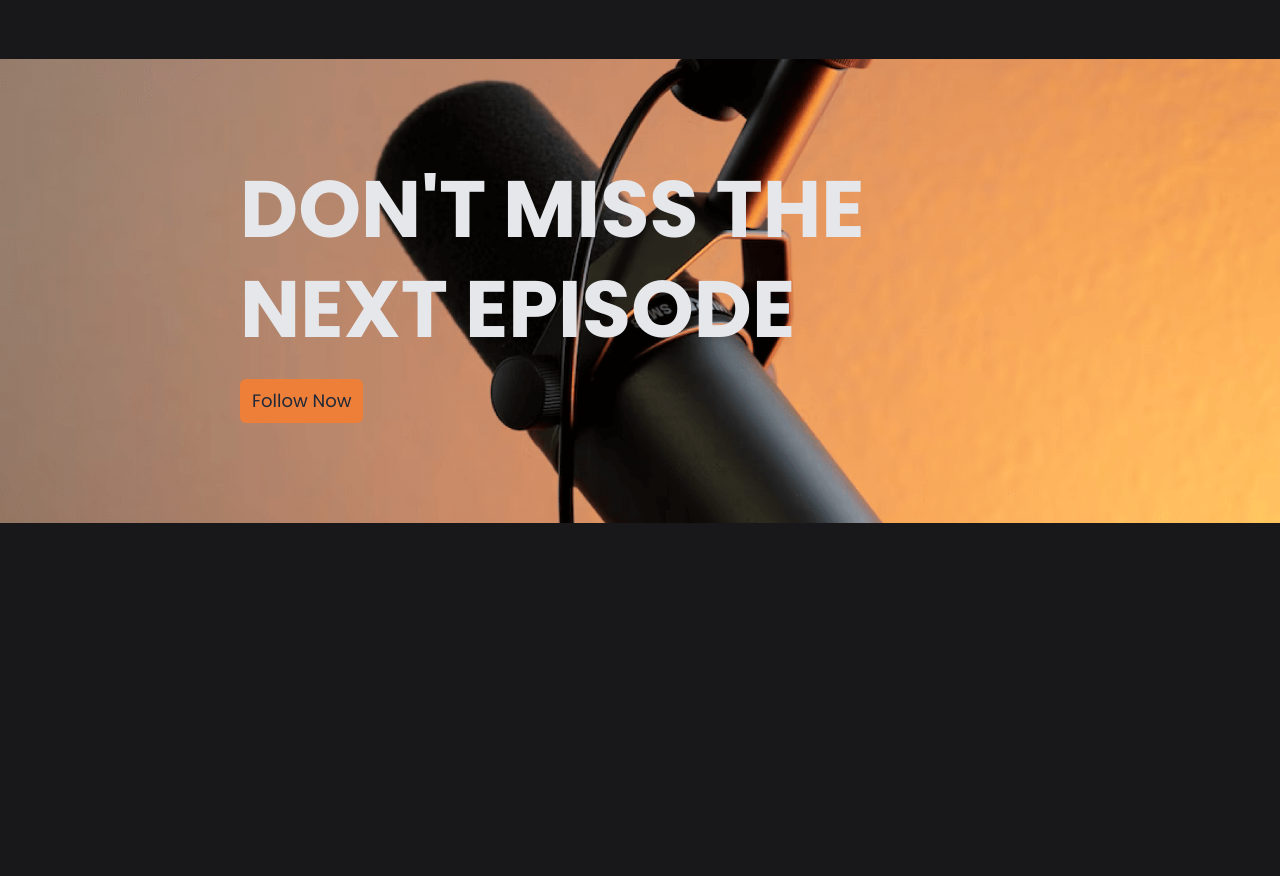
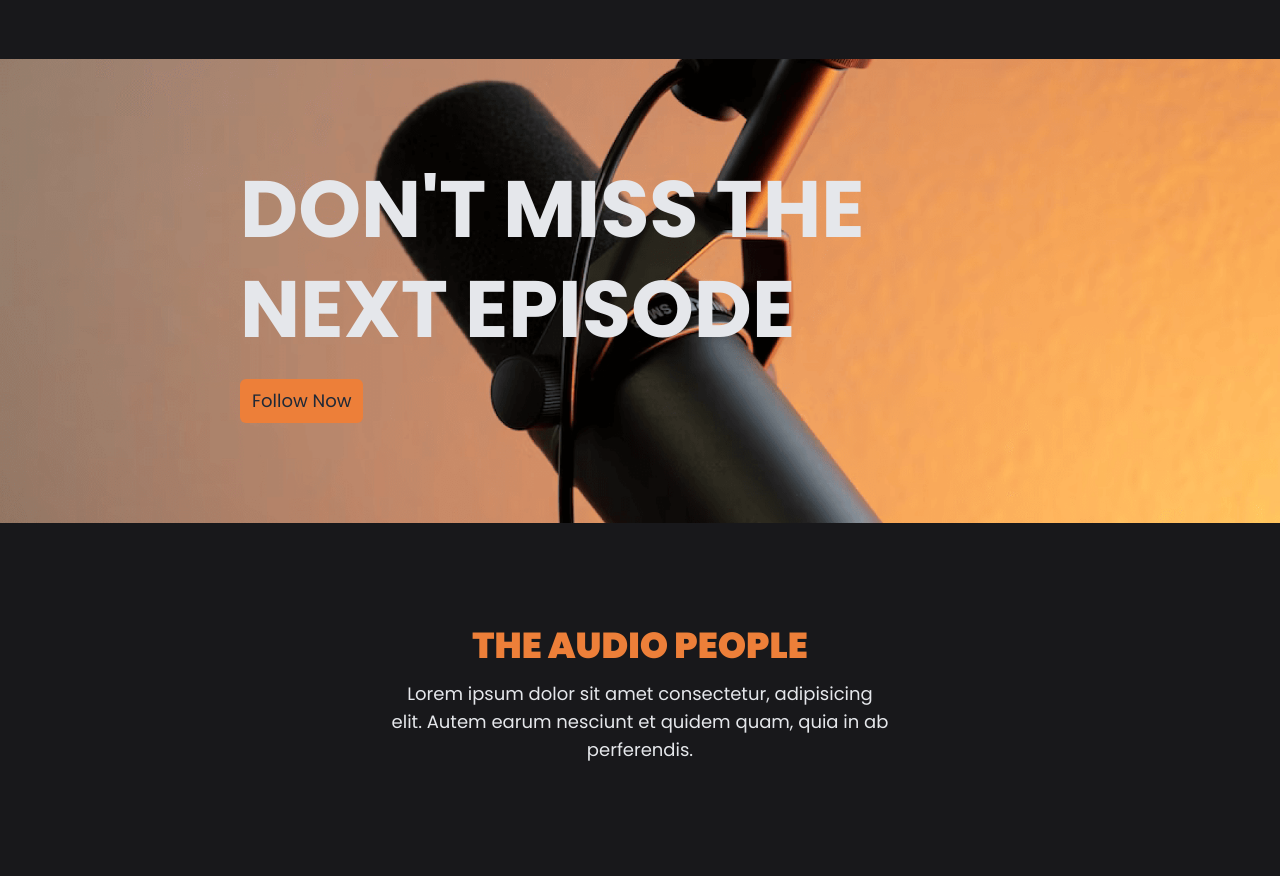
Before and after one commit to yladev/tailwind-podcast-landing, a website: page index.html in a window 1280 px wide. Shown: the part 2479-3355 px from the top of the page. Before the commit the page ends 3002 px from the top, so only its background shows below. Drawn offline with Linux system fonts and the light colour scheme.

Commit message:
ui: footer developed

```diff
--- a/index.html
+++ b/index.html
@@ -124,5 +124,13 @@
             <a href="#" class="btn-primary">Follow Now</a>
         </div>
     </section>
+
+    <!-- Footer -->
+    <section class="flex items-center justify-center py-[100px]">
+        <div class="max-w-[500px] w-[90%] mx-auto text-center">
+            <h1 class="text-4xl md:text[80px] font-extrabold text-primary leading-tight uppercase">The Audio People</h1>
+            <p class="text-base md:text-lg text-gray-200 my-3">Lorem ipsum dolor sit amet consectetur, adipisicing elit. Autem earum nesciunt et quidem quam, quia in ab perferendis.</p>
+        </div>
+    </section>
 </body>
 </html>
```
Also changed, not shown: dist.css.
